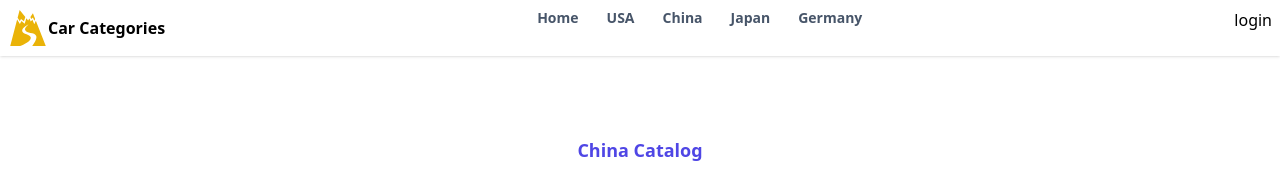
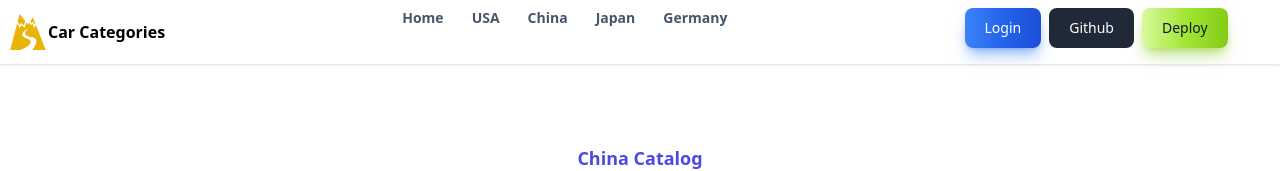
Before and after one commit to OliverHalasan/DMIT-2008, a Next.js app: page /china in a window 1280 px wide. Shown: the top 171 px of the page. Built offline with nearby package versions, Linux system fonts and the light colour scheme.

Commit message:
navigation button

```diff
--- /dev/null
+++ b/components/icons/GithubIcon.jsx
@@ -0,0 +1,18 @@
+const GitHubIcon = (props) => (
+    <svg
+    className="mr-2 -ml-1 w-4 h-4"
+    aria-hidden="true"
+    data-prefix="fab"
+    data-icon="github"
+    xmlns="http://www.w3.org/2000/svg"
+    viewBox="0 0 496 512"
+    {...props}
+  >
+    <path
+      fill="currentColor"
+      d="M165.9 397.4c0 2-2.3 3.6-5.2 3.6-3.3.3-5.6-1.3-5.6-3.6 0-2 2.3-3.6 5.2-3.6 3-.3 5.6 1.3 5.6 3.6zm-31.1-4.5c-.7 2 1.3 4.3 4.3 4.9 2.6 1 5.6 0 6.2-2s-1.3-4.3-4.3-5.2c-2.6-.7-5.5.3-6.2 2.3zm44.2-1.7c-2.9.7-4.9 2.6-4.6 4.9.3 2 2.9 3.3 5.9 2.6 2.9-.7 4.9-2.6 4.6-4.6-.3-1.9-3-3.2-5.9-2.9zM244.8 8C106.1 8 0 113.3 0 252c0 110.9 69.8 205.8 169.5 239.2 12.8 2.3 17.3-5.6 17.3-12.1 0-6.2-.3-40.4-.3-61.4 0 0-70 15-84.7-29.8 0 0-11.4-29.1-27.8-36.6 0 0-22.9-15.7 1.6-15.4 0 0 24.9 2 38.6 25.8 21.9 38.6 58.6 27.5 72.9 20.9 2.3-16 8.8-27.1 16-33.7-55.9-6.2-112.3-14.3-112.3-110.5 0-27.5 7.6-41.3 23.6-58.9-2.6-6.5-11.1-33.3 2.6-67.9 20.9-6.5 69 27 69 27 20-5.6 41.5-8.5 62.8-8.5s42.8 2.9 62.8 8.5c0 0 48.1-33.6 69-27 13.7 34.7 5.2 61.4 2.6 67.9 16 17.7 25.8 31.5 25.8 58.9 0 96.5-58.9 104.2-114.8 110.5 9.2 7.9 17 22.9 17 46.4 0 33.7-.3 75.4-.3 83.6 0 6.5 4.6 14.4 17.3 12.1C428.2 457.8 496 362.9 496 252 496 113.3 383.5 8 244.8 8zM97.2 352.9c-1.3 1-1 3.3.7 5.2 1.6 1.6 3.9 2.3 5.2 1 1.3-1 1-3.3-.7-5.2-1.6-1.6-3.9-2.3-5.2-1zm-10.8-8.1c-.7 1.3.3 2.9 2.3 3.9 1.6 1 3.6.7 4.3-.7.7-1.3-.3-2.9-2.3-3.9-2-.6-3.6-.3-4.3.7zm32.4 35.6c-1.6 1.3-1 4.3 1.3 6.2 2.3 2.3 5.2 2.6 6.5 1 1.3-1.3.7-4.3-1.3-6.2-2.2-2.3-5.2-2.6-6.5-1zm-11.4-14.7c-1.6 1-1.6 3.6 0 5.9 1.6 2.3 4.3 3.3 5.6 2.3 1.6-1.3 1.6-3.9 0-6.2-1.4-2.3-4-3.3-5.6-2z"
+    />
+  </svg>
+)
+
+export default GitHubIcon
--- /dev/null
+++ b/components/navigation/DeploymenLink.jsx
@@ -0,0 +1,18 @@
+// function DeploymentLink(props) {
+//     return (
+//       <a href="https://dmit-2008.vercel.app/" className="text-gray-900 bg-gradient-to-r from-lime-200 via-lime-400 to-lime-500 hover:bg-gradient-to-br focus:ring-4 focus:outline-none focus:ring-lime-300 dark:focus:ring-lime-800 shadow-lg shadow-lime-500/50 dark:shadow-lg dark:shadow-lime-800/80 font-medium rounded-lg text-sm px-5 py-2.5 text-center mr-2 mb-2">Deploy</a>
+//      );
+// }
+
+// export default DeploymentLink;
+
+import Link from 'next/link'
+function GithubButton({className, ...props}) {
+    return (
+         <Link href="https://dmit-2008.vercel.app/" className={`hidden ${className} w-[130px]`}>
+         <button type="button" className="text-gray-900 bg-gradient-to-r from-lime-200 via-lime-400 to-lime-500 hover:bg-gradient-to-br focus:ring-4 focus:outline-none focus:ring-lime-300 dark:focus:ring-lime-800 shadow-lg shadow-lime-500/50 dark:shadow-lg dark:shadow-lime-800/80 font-medium rounded-lg text-sm px-5 py-2.5 text-center mr-2 mb-2">Deploy</button>
+     </Link>
+     );
+}
+
+export default GithubButton;
--- /dev/null
+++ b/components/navigation/GithubButton.jsx
@@ -0,0 +1,10 @@
+import Link from 'next/link'
+function GithubButton({className, ...props}) {
+    return (
+         <Link href="https://github.com/OliverHalasan/DMIT-2008" className={`hidden ${className} `}>
+        <button type="button" class="text-white bg-gray-800 hover:bg-gray-900 focus:outline-none focus:ring-4 focus:ring-gray-300 font-medium rounded-lg text-sm px-5 py-2.5 mr-2 mb-2 dark:bg-gray-800 dark:hover:bg-gray-700 dark:focus:ring-gray-700 dark:border-gray-700">Github</button>
+     </Link>
+     );
+}
+
+export default GithubButton;
--- a/components/navigation/LoginButton.jsx
+++ b/components/navigation/LoginButton.jsx
@@ -1,9 +1,9 @@
 import Link from 'next/link'
+function LoginButton({className, ...props}) {
+    return (
+        <Link href="signin" className={`hidden ${className}`}>
 
-function LoginButton({props}) {
-    return (
-        <Link href="login">
-            login
+            <button type="button" class="text-white bg-gradient-to-r from-blue-500 via-blue-600 to-blue-700 hover:bg-gradient-to-br focus:ring-4 focus:outline-none focus:ring-blue-300 dark:focus:ring-blue-800 shadow-lg shadow-blue-500/50 dark:shadow-lg dark:shadow-blue-800/80 font-medium rounded-lg text-sm px-5 py-2.5 text-center mr-2 mb-2 ">Login</button>
         </Link>
      );
 }
--- a/components/navigation/NavBar.jsx
+++ b/components/navigation/NavBar.jsx
@@ -2,13 +2,20 @@ import LoginButton from "./LoginButton";
 import MobileMenuButton from "./MobileMenuButton";
 import NavBarBranding from "./NavBarBranding";
 import NavBarLinks from "./NavBarLinks";
+import GithubButton from "./GithubButton";
+import DeploymentLink from "./DeploymenLink"
 
 function NavBar() {
     return (
         <nav className="p-2 shadow relative flex justify-between">
            <NavBarBranding/>
            <NavBarLinks/>
-           <LoginButton className='md:flex'/>
+            <div className="flex">
+            <LoginButton className='md:flex'/>
+            <GithubButton className='md:flex'/>
+            <DeploymentLink className='md:flex'/>
+
+            </div>
            <MobileMenuButton/>
 
         </nav>
```
